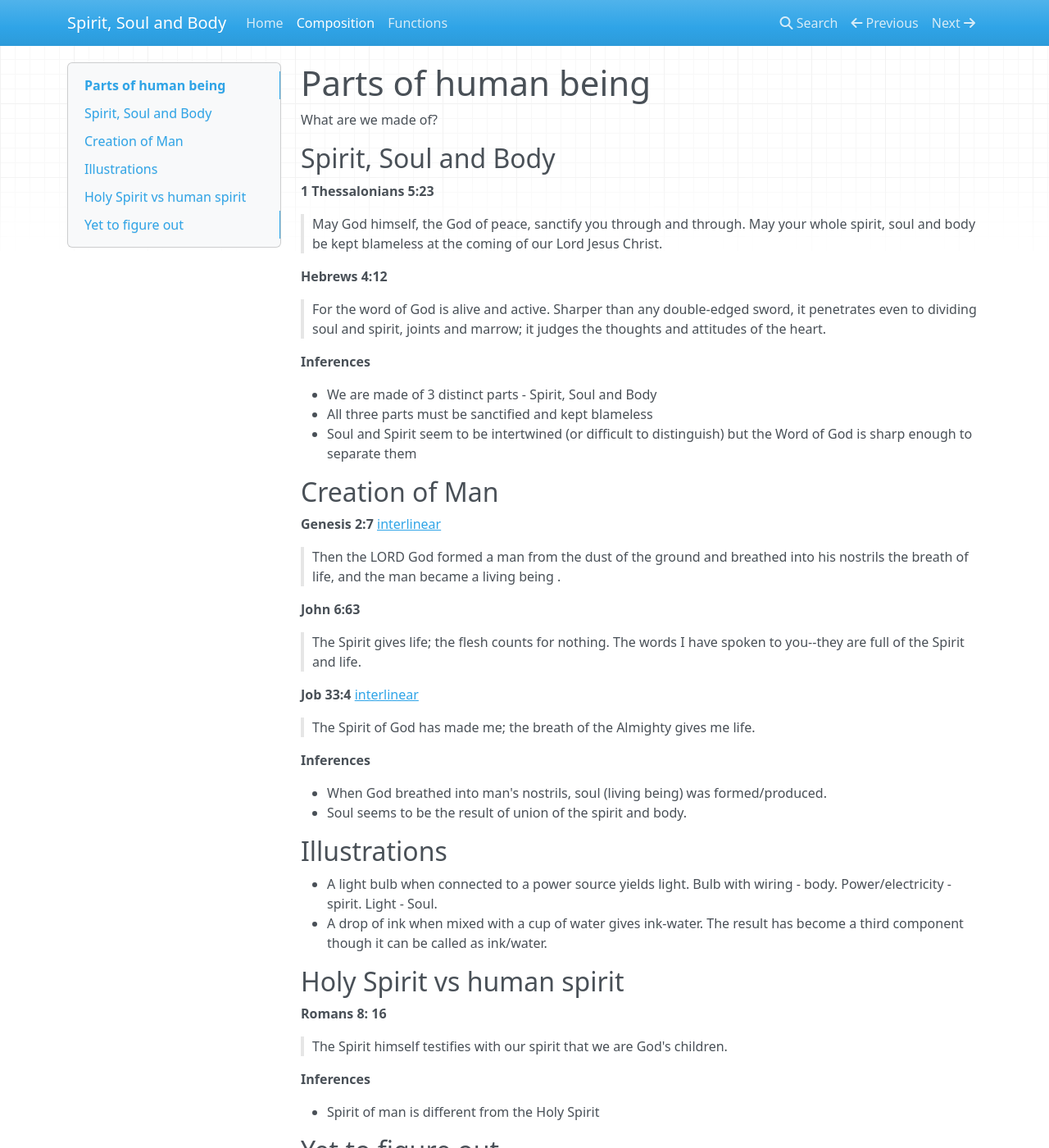
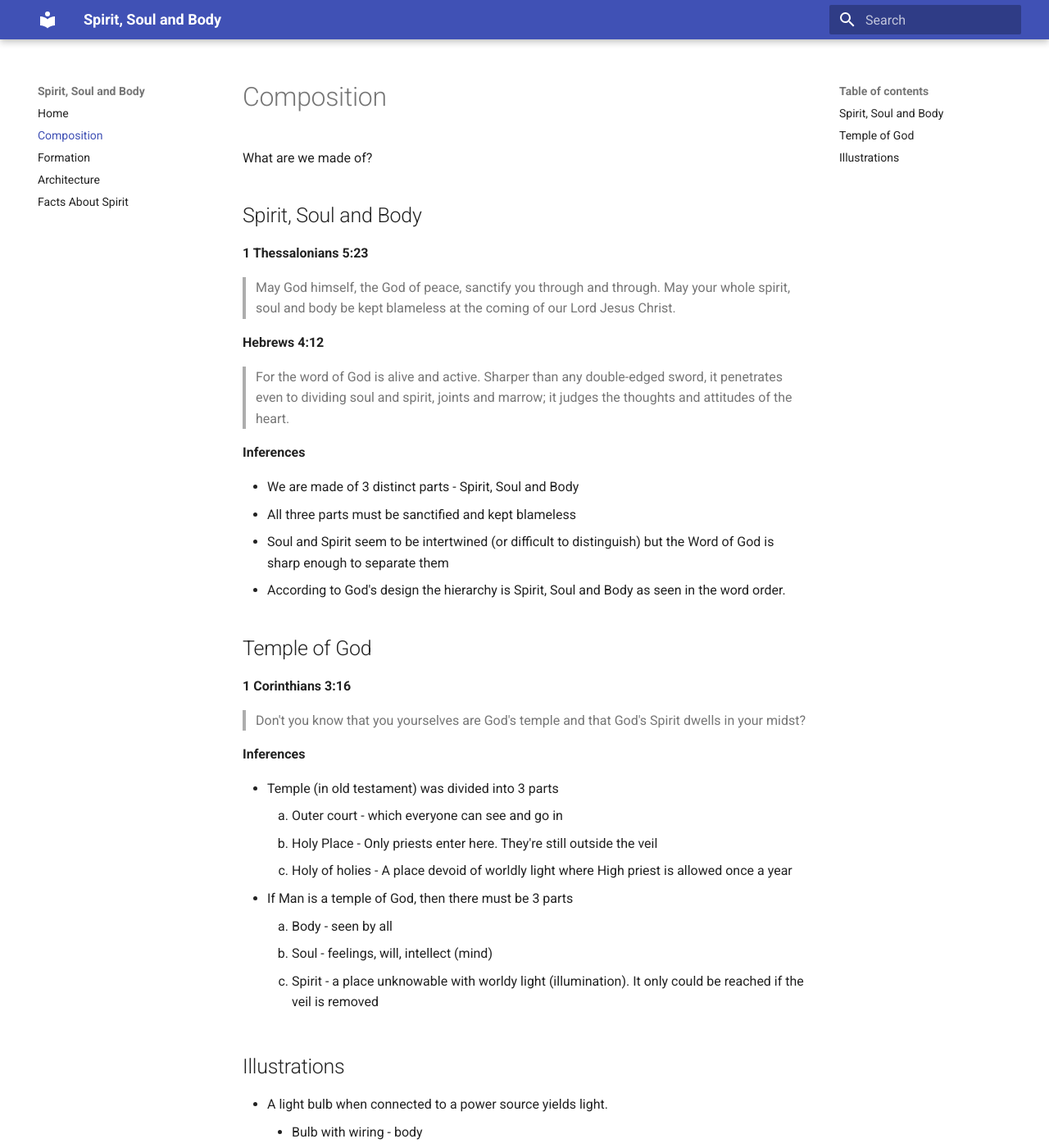
Before and after one commit to onedayatatime/spiritsoulbody, an MkDocs documentation site: the page built from docs/composition.md, in a window 1280 px wide and 1400 px high. Shown: the whole window at 82% size. Built offline with MkDocs 1.6.1 and Material for MkDocs 9.7.7, drawn with Linux system fonts in a browser that asks for light colours; nearby versions of some CDN libraries; old or Windows-style settings are respelled for this version of MkDocs; some of the changed text lies outside the part shown.

Commit message:
Adding a new theme

```diff
--- a/docs/functions.md
+++ b/docs/architecture.md
@@ -1,12 +1,16 @@
 # Functions of Spirit, Soul and Body
 
+## Basic functions
 * Body - World conscious using the 5 senses
 * Soul - Self conscious through intellect, emotions, etc
 * Spirit - God conscious to communicate, serve and worship the Creator
 
 ![Circle](img/circle_function.jpg)
+
+## Onion architecture
 ![Concurrent Circles](img/inner_circle_function.gif)
 
+## Functional Pipeline
 We could also view soul as the middle man who can communicate with both the spiritual and physical realm through spirit and body respectively.
 
 ![Pipe Valve](img/pipevalve.jpg)
@@ -17,10 +21,3 @@ We could also view soul as the middle man who can communicate with both the spir
 **Inferences**
 
 * Soul glorifies (present tense). Spirit has rejoiced (perfect tense). Spirit must exult before the soul can magnify.
-
-## Yet to validate
-
-* Soul is the seat of personality; man's will, intellect, and emotion
-* According to God's design the hierarchy is Spirit, Soul and Body.
-* Duty of the soul is to maintain the above order but it has been given 'free will' to choose what it wants - to obey the spirit or rebel joining hands with the body
-* Before man fell, spirit controlled the being by communicating with the soul and the soul activated the body to follow the order of the spirit as spirit cannot directly control the body.
--- a/docs/composition.md
+++ b/docs/composition.md
@@ -1,4 +1,3 @@
-# Parts of human being
 
 What are we made of?
 
@@ -14,48 +13,36 @@ What are we made of?
 * We are made of 3 distinct parts - Spirit, Soul and Body
 * All three parts must be sanctified and kept blameless
 * Soul and Spirit seem to be intertwined (or difficult to distinguish) but the Word of God is sharp enough to separate them
+* According to God's design the hierarchy is Spirit, Soul and Body as seen in the word order.
 
-## Creation of Man
-**Genesis 2:7** <a href="http://biblehub.com/interlinear/genesis/2-7.htm" target="_blank">interlinear</a>
-> Then the LORD God formed a man from the dust of the ground and breathed into his nostrils the breath of life, and the man became a living being .
 
-**John 6:63**
-> The Spirit gives life; the flesh counts for nothing. The words I have spoken to you--they are full of the Spirit and life.
 
-**Job 33:4** <a href="http://biblehub.com/interlinear/job/33-4.htm" target="_blank">interlinear</a>
-> The Spirit of God has made me; the breath of the Almighty gives me life.
+## Temple of God
+
+**1 Corinthians 3:16**
+> Don't you know that you yourselves are God's temple and that God's Spirit dwells in your midst?
 
 **Inferences**
 
-* When God breathed into man's nostrils, soul (living being) was formed/produced.
-* Soul seems to be the result of union of the spirit and body.
+* Temple (in old testament) was divided into 3 parts
+	1. Outer court - which everyone can see and go in
+	2. Holy Place - Only priests enter here. They're still outside the veil
+	3. Holy of holies - A place devoid of worldly light where High priest is allowed once a year
+* If Man is a temple of God, then there must be 3 parts
+	1. Body - seen by all
+	2. Soul - feelings, will, intellect (mind)
+	3. Spirit - a place unknowable with worldy light (illumination). It only could be reached if the veil is removed
+
 
 ## Illustrations
 
-* A light bulb when connected to a power source yields light. Bulb with wiring - body. Power/electricity - spirit. Light - Soul.
-* A drop of ink when mixed with a cup of water gives ink-water. The result has become a third component though it can be called as ink/water.
-
-## Holy Spirit vs human spirit
-**Romans 8: 16**
-> The Spirit himself testifies with our spirit that we are God's children.
-
-**Inferences**
-
-* Spirit of man is different from the Holy Spirit
+* A light bulb when connected to a power source yields light.
+	* Bulb with wiring - body
+	* Power/electricity - spirit
+	* Light - Soul
+* Another rough example - A drop of ink when mixed with a cup of water gives ink-water. The result has become a third component though it can be called as ink/water.
 
 
-
-## Yet to figure out
-* Is 'breath of life' the spirit of man? Or did the breath created the spirit of man?
-* Is the spirit of man eternal?
-* Is the soul formed at the amalgamation of spirit and body? Does it mean it'll cease to exist when the spirit leaves the body?
-* Where does the spirit go when a person dies?
-* Where does the soul go when someone dies?
-* Biblical references for Nee's statement : Joints and Marrows = Mind and Will
-* How and when does spirit and soul get formed today?
-* What happened when Adam & Eve sinned?
-
-#### References
-
+**References**
 
 * Ref - [Watchman Nee](http://www.ministrybooks.org/books.cfm?cid=23)
--- /dev/null
+++ b/docs/facts-about-spirit.md
@@ -0,0 +1,35 @@
+
+## Functions of Spirit
+
+**1 Corinthians 2:11**
+> For who knows a person's thoughts except their own spirit within them?
+
+**Inferences**
+
+* Man's spirit knows his thoughts
+
+## Holy Spirit vs human spirit
+**Romans 8: 16**
+> The Spirit himself testifies with our spirit that we are God's children.
+
+**Inferences**
+
+* Spirit of man is different from the Holy Spirit
+
+## Yet to figure out
+* Is 'breath of life' the spirit of man? Or did the breath created the spirit of man?
+* Is the spirit of man eternal?
+* Is the soul formed at the amalgamation of spirit and body? Does it mean it'll cease to exist when the spirit leaves the body?
+* Where does the spirit go when a person dies?
+* Where does the soul go when someone dies?
+* Biblical references for Nee's statement : Joints and Marrows = Mind and Will
+* How and when does spirit and soul get formed today?
+* What happened when Adam & Eve sinned?
+
+
+
+## Yet to validate
+
+* Soul is the seat of personality; man's will, intellect, and emotion
+* Duty of the soul is to maintain the superiority of the spirit but it has been given 'free will' to choose what it wants - to obey the spirit or rebel joining hands with the body
+* Before man fell, spirit controlled the being by communicating with the soul and the soul activated the body to follow the order of the spirit as spirit cannot directly control the body.
--- a/mkdocs.yml
+++ b/mkdocs.yml
@@ -2,4 +2,7 @@ site_name: Spirit, Soul and Body
 pages:
     - Home: index.md
     - Composition: composition.md
-    - Functions: functions.md
+    - Formation: formation.md
+    - Architecture: architecture.md
+    - Facts About Spirit: facts-about-spirit.md
+theme: material
```
Also changed, not shown: docs/formation.md (added, +19 -0 lines), docs/references.md (+2 -0 lines).
